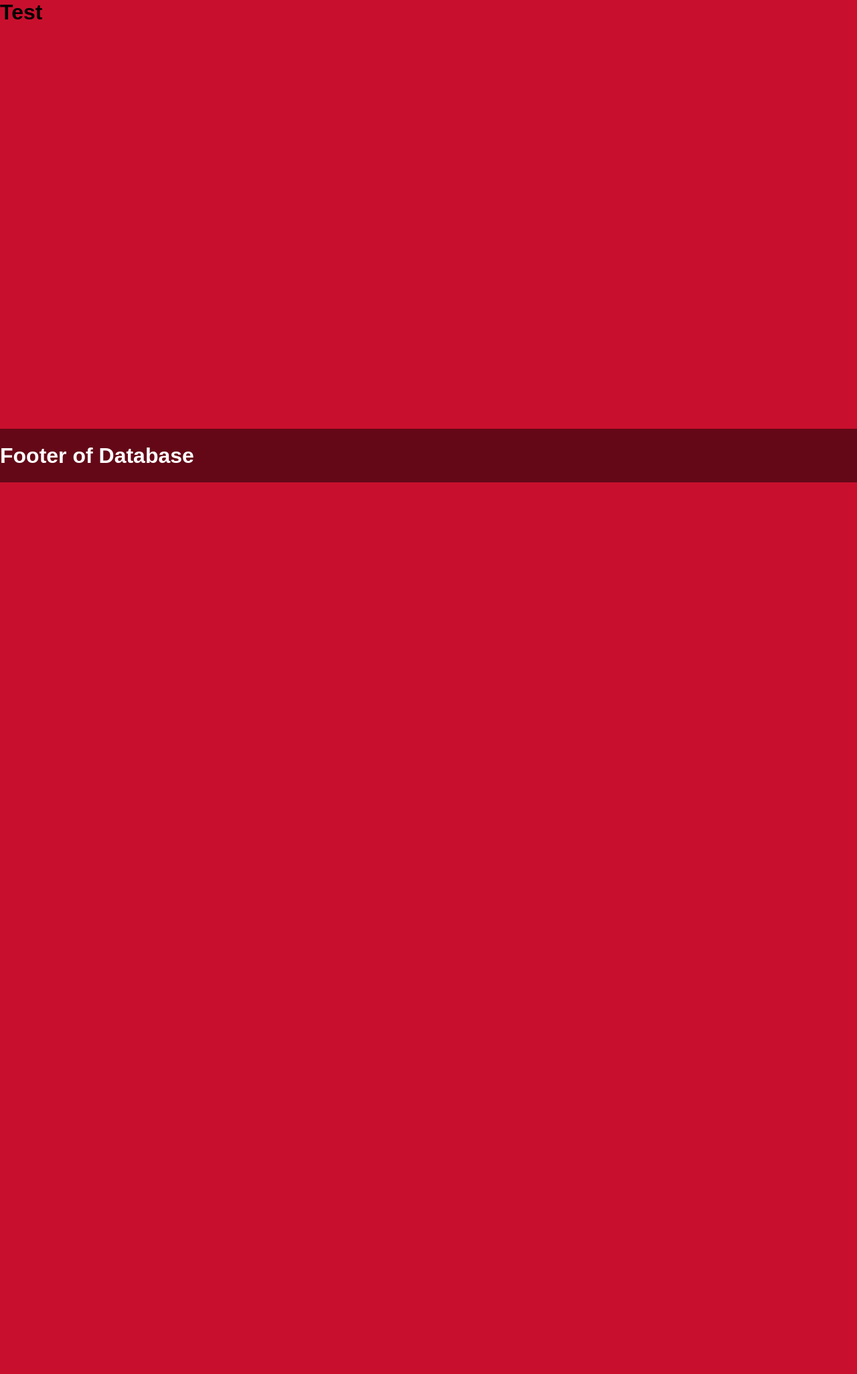
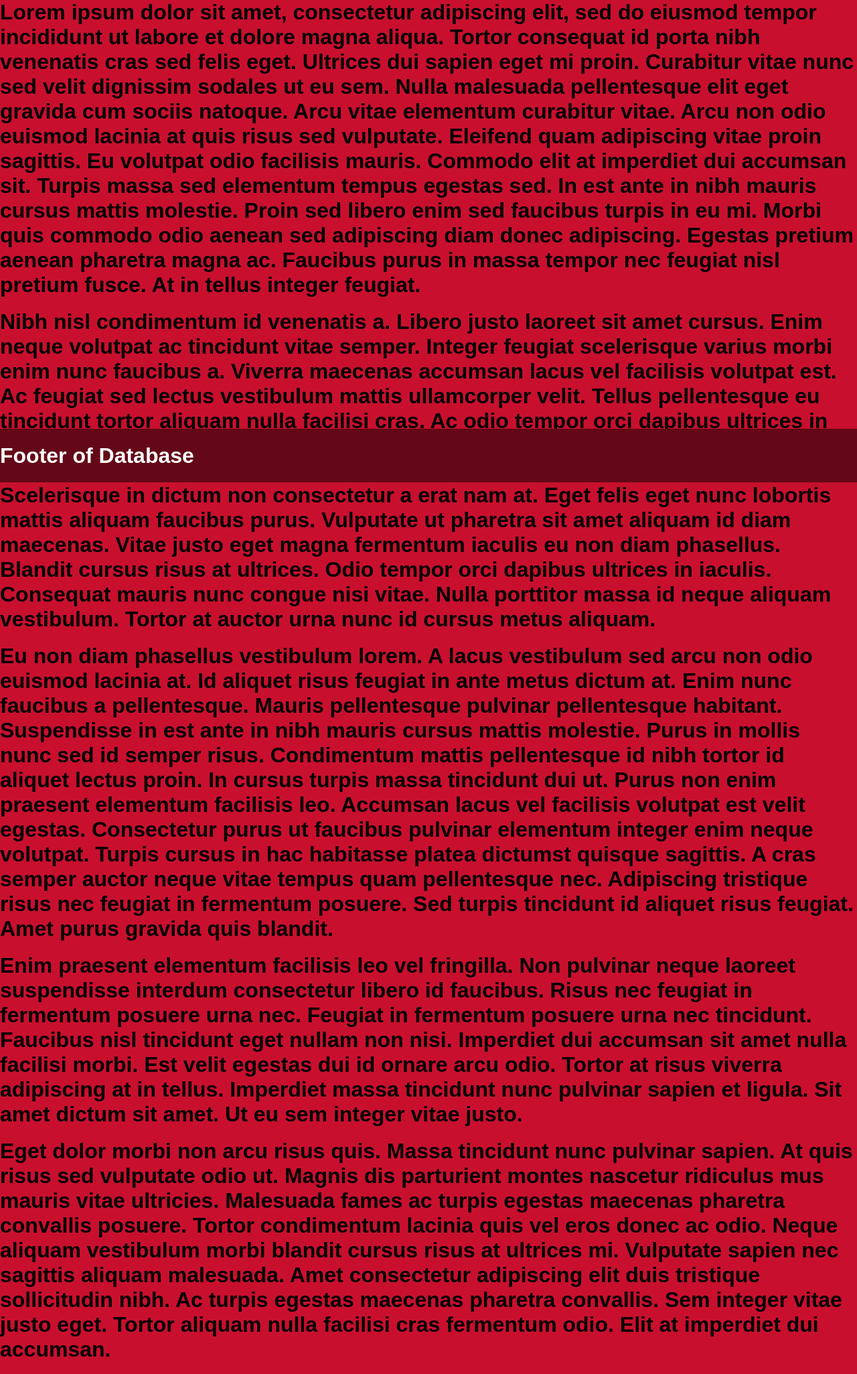
Before and after one commit to elinnunez/library, a PHP site: page /about.php in a window 1280 px wide. Shown: the part 80-2131 px from the top of the page at 67% size. Before the commit the page ends 800 px from the top, so only its background shows below. Run offline with PHP 8.4, Linux system fonts and the light colour scheme.

Commit message:
Add files via upload

```diff
--- a/about.php
+++ b/about.php
@@ -1,11 +1,18 @@
 <?php
     include_once 'header.php';
 ?>
-    <div class = "test">
-        <h1>Test</h1>
-    </div>
+    <div class="page-content">
+        <div class = "test">
+            <h1>Lorem ipsum dolor sit amet, consectetur adipiscing elit, sed do eiusmod tempor incididunt ut labore et dolore magna aliqua. Tortor consequat id porta nibh venenatis cras sed felis eget. Ultrices dui sapien eget mi proin. Curabitur vitae nunc sed velit dignissim sodales ut eu sem. Nulla malesuada pellentesque elit eget gravida cum sociis natoque. Arcu vitae elementum curabitur vitae. Arcu non odio euismod lacinia at quis risus sed vulputate. Eleifend quam adipiscing vitae proin sagittis. Eu volutpat odio facilisis mauris. Commodo elit at imperdiet dui accumsan sit. Turpis massa sed elementum tempus egestas sed. In est ante in nibh mauris cursus mattis molestie. Proin sed libero enim sed faucibus turpis in eu mi. Morbi quis commodo odio aenean sed adipiscing diam donec adipiscing. Egestas pretium aenean pharetra magna ac. Faucibus purus in massa tempor nec feugiat nisl pretium fusce. At in tellus integer feugiat.</h1><br>
+            <h1>Nibh nisl condimentum id venenatis a. Libero justo laoreet sit amet cursus. Enim neque volutpat ac tincidunt vitae semper. Integer feugiat scelerisque varius morbi enim nunc faucibus a. Viverra maecenas accumsan lacus vel facilisis volutpat est. Ac feugiat sed lectus vestibulum mattis ullamcorper velit. Tellus pellentesque eu tincidunt tortor aliquam nulla facilisi cras. Ac odio tempor orci dapibus ultrices in iaculis. Blandit cursus risus at ultrices mi tempus imperdiet. A condimentum vitae sapien pellentesque. Ultrices in iaculis nunc sed augue lacus viverra vitae congue. Scelerisque in dictum non consectetur a erat nam at. Eget felis eget nunc lobortis mattis aliquam faucibus purus. Vulputate ut pharetra sit amet aliquam id diam maecenas. Vitae justo eget magna fermentum iaculis eu non diam phasellus. Blandit cursus risus at ultrices. Odio tempor orci dapibus ultrices in iaculis. Consequat mauris nunc congue nisi vitae. Nulla porttitor massa id neque aliquam vestibulum. Tortor at auctor urna nunc id cursus metus aliquam.</h1><br>
+            <h1>Eu non diam phasellus vestibulum lorem. A lacus vestibulum sed arcu non odio euismod lacinia at. Id aliquet risus feugiat in ante metus dictum at. Enim nunc faucibus a pellentesque. Mauris pellentesque pulvinar pellentesque habitant. Suspendisse in est ante in nibh mauris cursus mattis molestie. Purus in mollis nunc sed id semper risus. Condimentum mattis pellentesque id nibh tortor id aliquet lectus proin. In cursus turpis massa tincidunt dui ut. Purus non enim praesent elementum facilisis leo. Accumsan lacus vel facilisis volutpat est velit egestas. Consectetur purus ut faucibus pulvinar elementum integer enim neque volutpat. Turpis cursus in hac habitasse platea dictumst quisque sagittis. A cras semper auctor neque vitae tempus quam pellentesque nec. Adipiscing tristique risus nec feugiat in fermentum posuere. Sed turpis tincidunt id aliquet risus feugiat. Amet purus gravida quis blandit.</h1><br>
+            <h1>Enim praesent elementum facilisis leo vel fringilla. Non pulvinar neque laoreet suspendisse interdum consectetur libero id faucibus. Risus nec feugiat in fermentum posuere urna nec. Feugiat in fermentum posuere urna nec tincidunt. Faucibus nisl tincidunt eget nullam non nisi. Imperdiet dui accumsan sit amet nulla facilisi morbi. Est velit egestas dui id ornare arcu odio. Tortor at risus viverra adipiscing at in tellus. Imperdiet massa tincidunt nunc pulvinar sapien et ligula. Sit amet dictum sit amet. Ut eu sem integer vitae justo.</h1><br>
+            <h1>Eget dolor morbi non arcu risus quis. Massa tincidunt nunc pulvinar sapien. At quis risus sed vulputate odio ut. Magnis dis parturient montes nascetur ridiculus mus mauris vitae ultricies. Malesuada fames ac turpis egestas maecenas pharetra convallis posuere. Tortor condimentum lacinia quis vel eros donec ac odio. Neque aliquam vestibulum morbi blandit cursus risus at ultrices mi. Vulputate sapien nec sagittis aliquam malesuada. Amet consectetur adipiscing elit duis tristique sollicitudin nibh. Ac turpis egestas maecenas pharetra convallis. Sem integer vitae justo eget. Tortor aliquam nulla facilisi cras fermentum odio. Elit at imperdiet dui accumsan.</h1><br>
 
 
+
+        </div>
+    </div>
 <?php
     include_once 'footer.php';
 ?>
```
